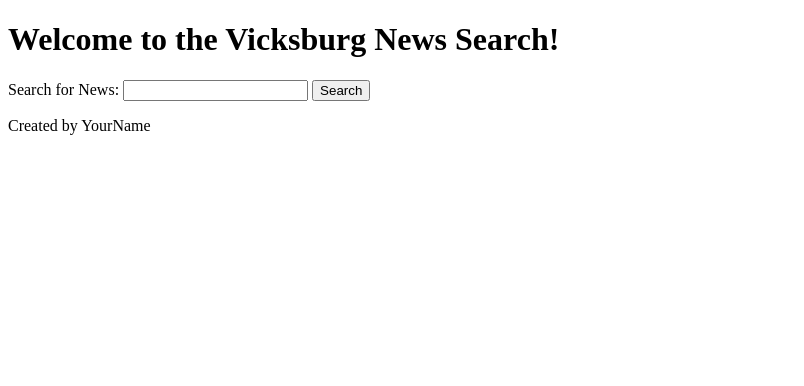
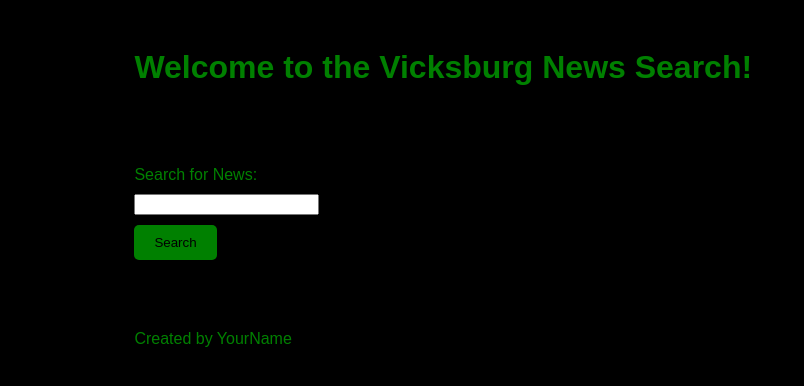
Before and after one commit to Slyshot247/Telegram-Web_App_Example, a plain HTML site: page index.html in a window 1280 px wide. Shown: the whole page, without its empty margins (0-804 px from the left). Drawn offline with Linux system fonts and the light colour scheme.

Commit message:
Update index.html
Css in line

```diff
--- a/index.html
+++ b/index.html
@@ -4,6 +4,48 @@
     <meta charset="UTF-8">
     <meta name="viewport" content="width=device-width, initial-scale=1.0">
     <title>Vicksburg News Search</title>
+    <style>
+        /* Basic styling for black and green theme */
+        body {
+            background-color: black;
+            color: green;
+            font-family: Arial, sans-serif;
+            /* Replace with the actual URL of the alligator face image */
+            background-image: url('alligator-face-image-url');
+            background-repeat: no-repeat;
+            background-size: contain;
+        }
+        header, main, footer {
+            margin: 0 auto;
+            width: 80%;
+            background-color: rgba(0, 0, 0, 0.8); /* Semi-transparent black */
+            padding: 20px;
+            border-radius: 10px;
+            margin-bottom: 20px;
+        }
+        h1 {
+            font-size: 2em;
+            margin-bottom: 20px;
+        }
+        label, input, button {
+            display: block;
+            margin-bottom: 10px;
+        }
+        button {
+            background-color: green;
+            color: black;
+            padding: 10px 20px;
+            border: none;
+            cursor: pointer;
+            border-radius: 5px;
+        }
+        button:hover {
+            background-color: #006400;
+        }
+        footer p {
+            margin: 0;
+        }
+    </style>
 </head>
 <body>
     <header>
```
